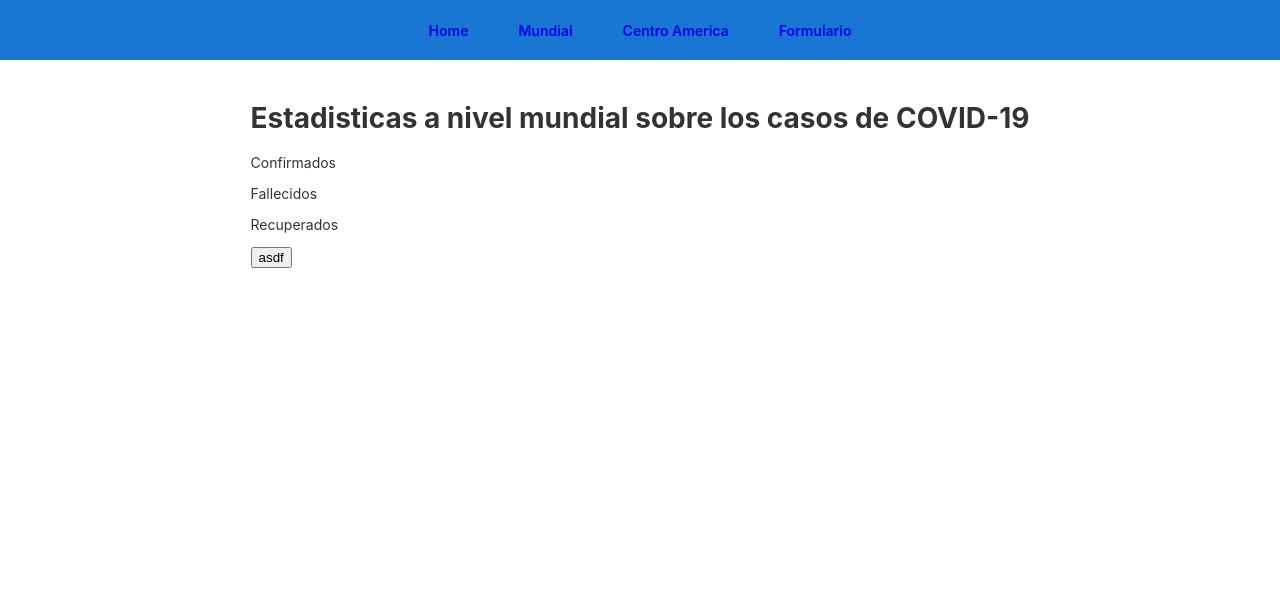
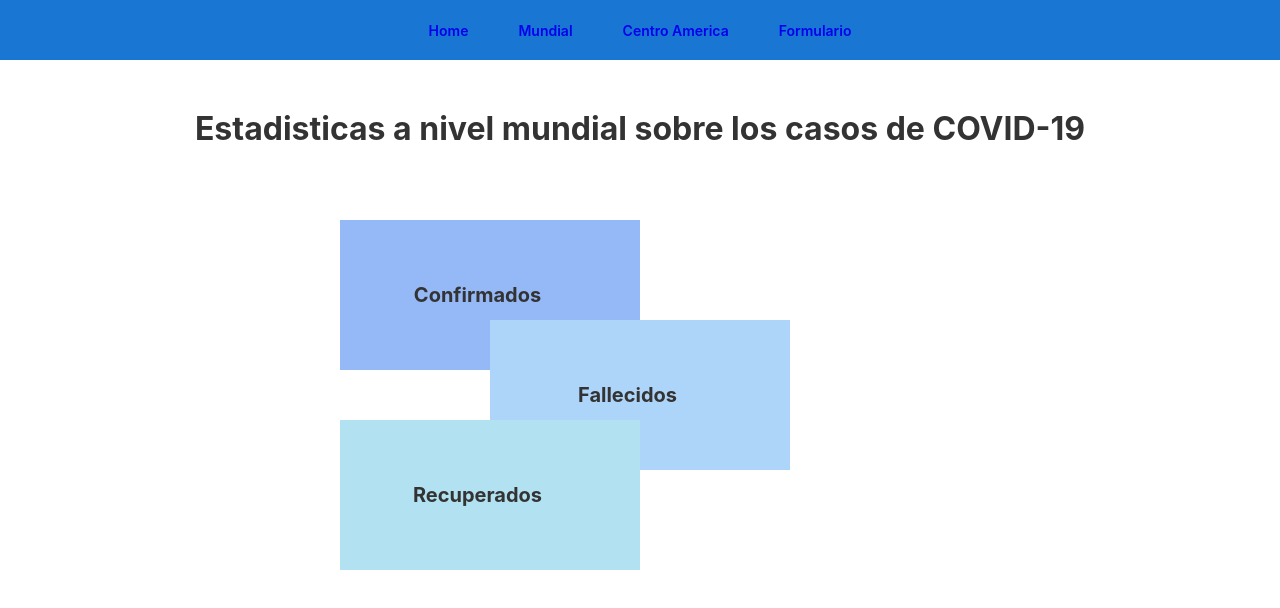
Before and after one commit to JRaulSierra/casosCovid-Angular, an Angular app: page /mundial in a window 1280 px wide. Shown: the top 608 px of the page. Built offline with nearby package versions, Linux system fonts and the light colour scheme; no server answers.

Commit message:
Cambios css-Style

```diff
--- a/src/app/app.component.css
+++ b/src/app/app.component.css
@@ -0,0 +1,33 @@
+:host {
+    font-family: -apple-system, BlinkMacSystemFont, "Segoe UI", Roboto,
+      Helvetica, Arial, sans-serif, "Apple Color Emoji", "Segoe UI Emoji",
+      "Segoe UI Symbol";
+    color: #333;
+    box-sizing: border-box;
+    -webkit-font-smoothing: antialiased;
+    -moz-osx-font-smoothing: grayscale;
+  }
+
+  .toolbar {
+      /* posicion absoluta, esta es muy parecida a la fixed en la cual podemos
+      ir determinando la posicion en la que lo queremos colocar, dependiendo
+      de los valores que le coloquemos {top,left,rigt,button}, la diferencia
+      con fixed es que este no se mueve del lugar que le indicamos */
+    position: absolute;
+    top: 0;
+    left: 0;
+    right: 0;
+    height: 60px;
+    display: flex;
+    align-items: center;
+    justify-content: center;
+    background-color: #1976d2;
+    color: white;
+    font-weight: 600;
+    font-size: 14px;
+  }
+
+  .toolbar a{
+    margin: 0 25px;
+    text-decoration: none;
+  }
--- a/src/app/app.component.html
+++ b/src/app/app.component.html
@@ -1,54 +1,3 @@
-<!-- * * * * * * * * * * * * * * * * * * * * * * * * * * * * * * * -->
-<!-- * * * * * * * * * * * The content below * * * * * * * * * * * -->
-<!-- * * * * * * * * * * is only a placeholder * * * * * * * * * * -->
-<!-- * * * * * * * * * * and can be replaced. * * * * * * * * * * * -->
-<!-- * * * * * * * * * * * * * * * * * * * * * * * * * * * * * * * -->
-<!-- * * * * * * * * * Delete the template below * * * * * * * * * * -->
-<!-- * * * * * * * to get started with your project! * * * * * * * * -->
-<!-- * * * * * * * * * * * * * * * * * * * * * * * * * * * * * * * -->
-
-<style>
-  :host {
-    font-family: -apple-system, BlinkMacSystemFont, "Segoe UI", Roboto,
-      Helvetica, Arial, sans-serif, "Apple Color Emoji", "Segoe UI Emoji",
-      "Segoe UI Symbol";
-    font-size: 14px;
-    color: #333;
-    box-sizing: border-box;
-    -webkit-font-smoothing: antialiased;
-    -moz-osx-font-smoothing: grayscale;
-  }
-
-  .toolbar {
-    position: absolute;
-    top: 0;
-    left: 0;
-    right: 0;
-    height: 60px;
-    display: flex;
-    align-items: center;
-    justify-content: center;
-    background-color: #1976d2;
-    color: white;
-    font-weight: 600;
-  }
-
-  .toolbar a{
-    margin: 0 25px;
-    text-decoration: none;
-  }
-
-
-  .content {
-    display: flex;
-    margin: 82px auto 32px;
-    padding: 0 16px;
-    max-width: 960px;
-    flex-direction: column;
-    align-items: center;
-  }
-
-</style>
 
 <!-- Toolbar -->
 <div class="toolbar" role="banner">
@@ -58,6 +7,6 @@
   <a routerLink="form">Formulario</a>
 </div>
 
-<div class="content" role="main">
+<div role="main">
   <router-outlet></router-outlet>
 </div>
--- a/src/app/modules/navi/pages/home/home.component.css
+++ b/src/app/modules/navi/pages/home/home.component.css
@@ -0,0 +1,29 @@
+.container-1{
+    /* el elemento es ubicado en su posicion inicial, aplicando cambios
+    en su position en top,left,right,bottom, podemos mover el elemento
+    dejando el espacio donde este estaba, en ese espacio queda como si
+    aun estuviera existiendo, causando que no se pueda colocar encima de el; */
+    position: relative;
+    top: 80px;
+    left: calc(50% - 425px);
+    height: 425px;
+    width: 850px;
+    margin: 5px;
+    margin-right: 5px !important;
+    font-size: 40px;
+}
+
+.container-1 h1{
+    text-align: center;
+}
+
+.container-2{
+    /* Se le da una posicion dependiendo su posicion asignada, comienza en la
+    posicion inicial del elemento y con los cambios de posicion en
+    en top,left,right,bottom lo podemos colocar en un lugar de forma
+    estatica es decir aunque exista un scrool este no se movera de su
+    posicion asignada en pantalla; */
+    position: fixed;
+    bottom: 100px;
+    right: 150px;
+}
--- a/src/app/modules/navi/pages/home/home.component.html
+++ b/src/app/modules/navi/pages/home/home.component.html
@@ -1,5 +1,7 @@
-<div>
+<div class="container-1">
   <h1>{{texto}}</h1>
+</div>
+<div class="container-2">
   <a routerLink="mundial" type="button" >Mundial</a>
   <button  type="button" >Centro America</button>
 </div>
--- a/src/app/modules/navi/pages/mundial/mundial.component.css
+++ b/src/app/modules/navi/pages/mundial/mundial.component.css
@@ -0,0 +1,73 @@
+.container-mundial-1{
+    position: relative;
+    top: 80px;
+    display: flex;
+    align-items: center;
+    flex-direction: column;
+}
+
+.titulo-mundial{
+    /* la position static lo que hace es colocar el elemento en la posicion
+    que le corresponde dependiendo del flujo del container, su principal
+    caracteristica es que no es afectado por el cambio de posicion en
+    top,right, left, bottom, como lo son los otros tipos de position; */
+    position: static;
+    top: 50px;/*esta agregado pero no afecta a su posicion estatica*/
+    right: 500px;/*esta agregado pero no afecta a su posicion estatica*/
+}
+
+.cards{
+    font-size: 20px;
+    font-weight: bold;
+
+}
+
+.cards p{
+    margin-right: 25px;
+}
+
+/* en los siguientes cards se les asigno una posicion z-index lo cual indica
+que es la posicion sobre la cual se manejan, supongase por niveles, entonces
+el primer componente tiene posicion 1, arriba del uno va la posicion 2, y asi
+sucesivamente, es una manera de ver y de apilar componentes, vease tambien como
+un parque donde pueden haber posiciones subterraneas -1.... como superior 1..... */
+.card-mundial-1{
+    display: flex;
+    flex-direction: row;
+    justify-content: center;
+    align-items: center;
+    position: relative;
+    right: 150px;
+    top: 50px;
+    height: 150px;
+    width: 300px;
+    z-index: 1;
+    background-color: #95b8f6;
+    text-align: center;
+}
+.card-mundial-2{
+    position: relative;
+    height: 150px;
+    width: 300px;
+    z-index: 2;
+    display: flex;
+    flex-direction: row;
+    justify-content: center;
+    align-items: center;
+    background-color: #add5fa;
+    text-align: center;
+}
+.card-mundial-3{
+    position: relative;
+    right: 150px;
+    bottom: 50px;
+    height: 150px;
+    width: 300px;
+    z-index: 3;
+    display: flex;
+    flex-direction: row;
+    justify-content: center;
+    align-items: center;
+    background-color: #b2e2f2;
+    text-align: center;
+}
--- a/src/app/modules/navi/pages/mundial/mundial.component.html
+++ b/src/app/modules/navi/pages/mundial/mundial.component.html
@@ -1,20 +1,20 @@
-<h1>{{texto}}</h1>
-<div className="cards">
-    <div className="card">
+<div class="container-mundial-1">
+  <div class="titulo-mundial">
+    <h1>{{ texto }}</h1>
+  </div>
 
+  <div class="cards">
+    <div class="card-mundial-1">
       <div><p>Confirmados</p></div>
-      <div>{{confirmados}}</div>
+      <div>{{ confirmados }}</div>
     </div>
-    <div className="card">
-
+    <div class="card-mundial-2">
       <div><p>Fallecidos</p></div>
-      <div>{{fallecidos}}</div>
+      <div>{{ fallecidos }}</div>
     </div>
-    <div className="card">
-
+    <div class="card-mundial-3">
       <div><p>Recuperados</p></div>
-      <div>{{recuperados}}</div>
+      <div>{{ recuperados }}</div>
     </div>
   </div>
-  <button (click)="btn()">asdf</button>
-  <div>{{fallecidos}}</div>
+</div>
```
